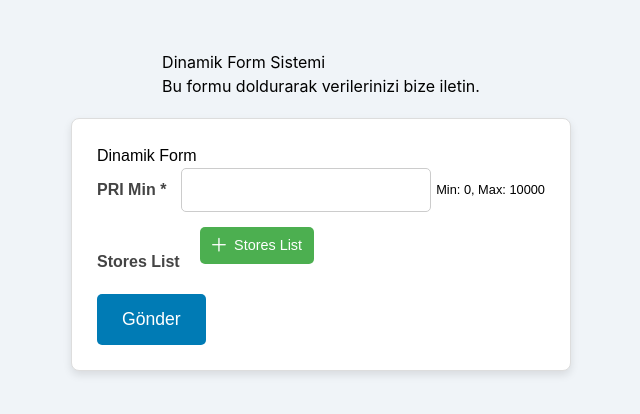
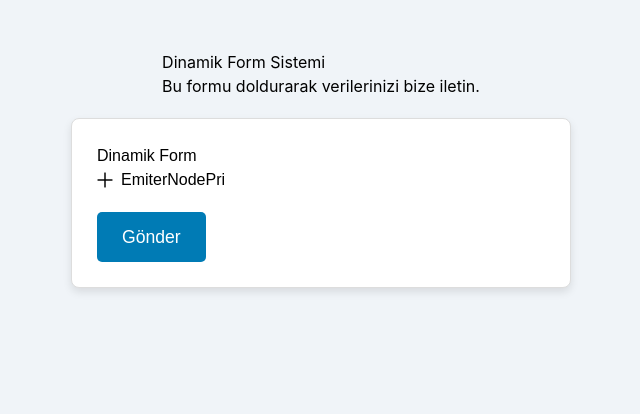
Before and after one commit to ayseberfinozcubuk/treeFormReact, a React (Create React App) app: page / in a window 1280 px wide. Shown: the top 414 px of the page, without its empty margins (319-959 px from the left). Built offline with nearby package versions, Linux system fonts and the light colour scheme.

Commit message:
rearranged the recursive structure
TODO: update on button onclick actions

```diff
--- a/public/SampleData/Emiter.json
+++ b/public/SampleData/EmiterNodePri.json
@@ -1,5 +1,5 @@
 {
-    "Name": "EmitterNodePri",
+    "Name": "EmiterNodePri",
     "Properties": [
         {
             "Name": "PriMin",
--- a/src/App.js
+++ b/src/App.js
@@ -9,7 +9,7 @@ const App = () => {
     const [formKey, setFormKey] = useState(0);
 
     useEffect(() => {
-        fetch('/SampleData/Emiter.json') // JSON dosyasının bulunduğu yolu belirtin
+        fetch('/SampleData/EmiterNodePri.json') // JSON dosyasının bulunduğu yolu belirtin
             .then((response) => response.json())
             .then((data) => setSampleData(data))
             .catch((error) => console.error('Error loading JSON:', error));
--- a/src/Components/DynamicForm.jsx
+++ b/src/Components/DynamicForm.jsx
@@ -7,6 +7,7 @@ import { PrimeIcons } from 'primereact/api';
 const DynamicForm = ({ data, formValues, setFormValues, path = '', indentLevel = 0 }) => {
     const [subForms, setSubForms] = useState({});
     const [showListTypeButton, setShowListTypeButton] = useState({});
+    const [showForm, setShowForm] = useState(false); // State to toggle the form rendering
 
     const handleChange = (propertyName, value, index = null) => {
         const updatedValues = { ...formValues };
@@ -59,7 +60,7 @@ const DynamicForm = ({ data, formValues, setFormValues, path = '', indentLevel =
             .catch((error) => console.error('Error loading JSON:', error));
     };
 
-    const renderInput = (property) => {
+    const renderInput = (property, name) => {
         const { Name, Label, Type, IsMandatory, MinMax, ListType } = property;
 
         const indentStyle = {
@@ -80,30 +81,16 @@ const DynamicForm = ({ data, formValues, setFormValues, path = '', indentLevel =
         if (Type === "List") {
             return (
                 <div key={Name} className="list-container" style={indentStyle}>
+
                     <label className="form-label">{Label}</label>
                     <Button
                         label={`${Label}`}
                         type="button"
-                        onClick={handleLabelClick}
+                        onClick={handleListTypeClick}
                         className="p-button-rounded p-button-secondary"
                         icon={PrimeIcons.PLUS}
                         style={{ gap: '8px' }}
                     />
-
-                    {/* Show {ListType} add button when label is clicked */}
-                    {showListTypeButton[Name] && (
-                        <div className="list-type-container" style={{ marginLeft: '20px' }}>
-                            <label className="form-label">{ListType}</label>
-                            <Button
-                                label={`${ListType}`}
-                                type="button"
-                                onClick={handleListTypeClick}
-                                className="p-button-rounded p-button-primary"
-                                icon={PrimeIcons.PLUS}
-                                style={{ gap: '8px' }}
-                            />
-                        </div>
-                    )}
 
                     {/* Render subforms */}
                     {subForms[Name] && subForms[Name].map((form, i) => (
@@ -153,7 +140,21 @@ const DynamicForm = ({ data, formValues, setFormValues, path = '', indentLevel =
 
     return (
         <div>
-            {data.Properties ? data.Properties.map((property, index) => renderInput(property, index)) : null}
+            <Button
+                label={data.Name}
+                type="button"
+                onClick={() => setShowForm(true)}
+                className="p-button-rounded p-button-secondary"
+                icon={PrimeIcons.PLUS}
+                style={{ gap: '8px' }}
+            />
+
+            {/* Conditionally render the form only after BenButon is clicked */}
+            {showForm && (
+                <div>
+                    {data.Properties ? data.Properties.map((property, index) => renderInput(property, index, data.Name)) : null}
+                </div>
+            )}
         </div>
     );
 };
```
